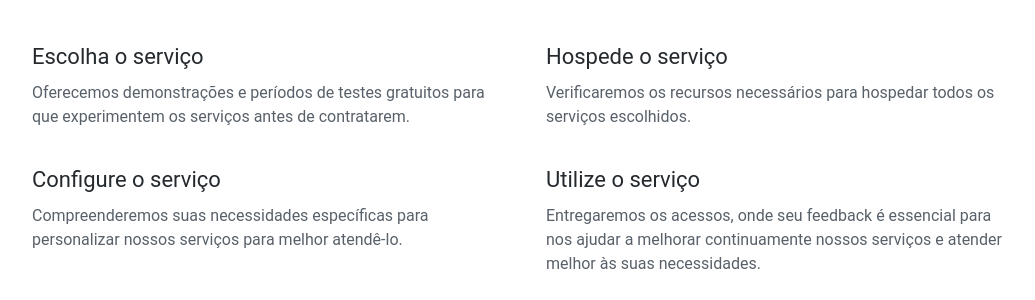
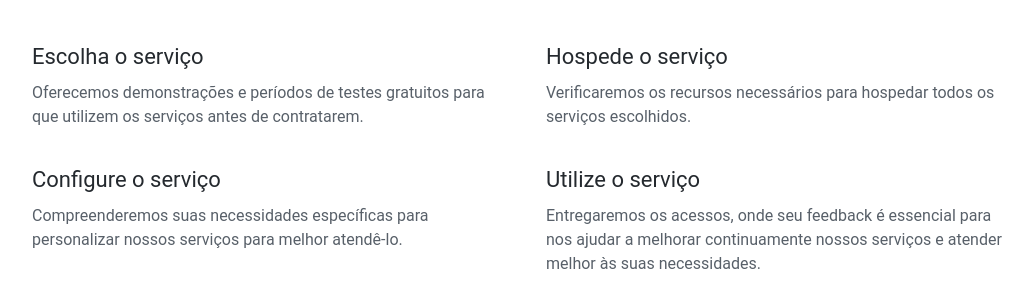
Before and after one commit to alexanderiscoding/alexanderiscoding, a Jekyll site: the page built from index.md, in a window 1280 px wide. Shown: the part 610-910 px from the top of the page, without its empty margins (118-1153 px from the left). Built offline with Jekyll 4.4.1, drawn with Linux system fonts in a browser that asks for light colours.

Commit message:
Update index.md

```diff
--- a/index.md
+++ b/index.md
@@ -9,7 +9,7 @@ layout: page
   <div class="mt-md-6 clearfix gutter-spacious">
     <div class="mb-4 col-md-6 float-left">
       <h3 class="alt-h3 mb-2">Escolha o serviço</h3>
-      <p class="text-gray">Oferecemos demonstrações e períodos de testes gratuitos para que experimentem os serviços antes de contratarem.</p>
+      <p class="text-gray">Oferecemos demonstrações e períodos de testes gratuitos para que utilizem os serviços antes de contratarem.</p>
     </div>
     <div class="mb-4 col-md-6 float-left">
       <h3 class="alt-h3 mb-2">Hospede o serviço</h3>
```
